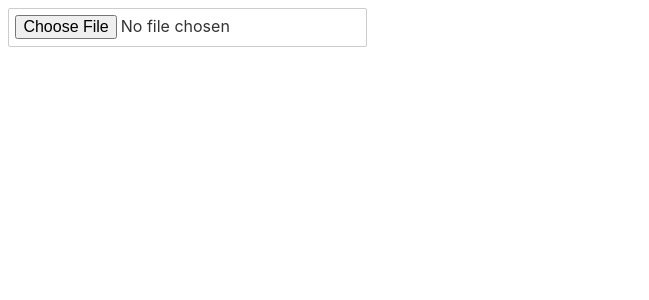
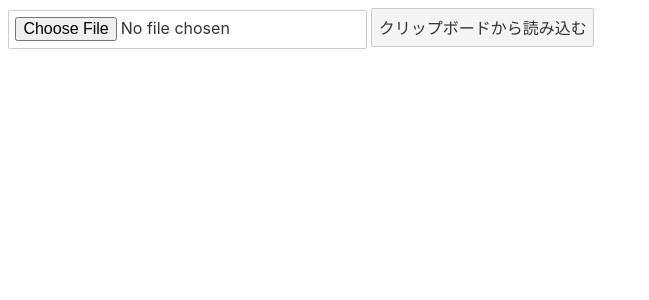
Before and after one commit to 0wv/qa-viewer, a Svelte app: page / in a window 1280 px wide. Shown: the top 300 px of the page, without its empty margins (0-649 px from the left). Built offline with nearby package versions, Linux system fonts and the light colour scheme.

Commit message:
:sparkles: able to read from clipboard

```diff
--- a/src/App.svelte
+++ b/src/App.svelte
@@ -1,9 +1,9 @@
 <script>
 	import { onMount } from 'svelte'
 
-	let file, qas = []
+	let clipboardHandler, file, qas = []
 
-	function parseQAString (qaString) {
+	function parseQA (qaString) {
 		const result = qaString
 			.split('\r\n')
 			.filter(v => v !== '' && v[0] !== '#')
@@ -39,6 +39,16 @@
 	}
 
 	onMount(() => {
+		clipboardHandler.addEventListener('click', () => {
+			navigator.clipboard.readText()
+				.then(text => {
+					qas = parseQAString(text)
+				})
+				.catch(e => {
+					alert(e)
+				})
+		})
+
 		file.addEventListener('change', () => {
 			const firstFile = file.files[0]
 
@@ -58,6 +68,7 @@
 
 <main>
 	<input bind:this={file} type="file">
+	<button bind:this={clipboardHandler}>クリップボードから読み込む</button>
 	<ol>
 		{#each qas as qa}
 			{#if qa.type === 'exact-match'}
```
